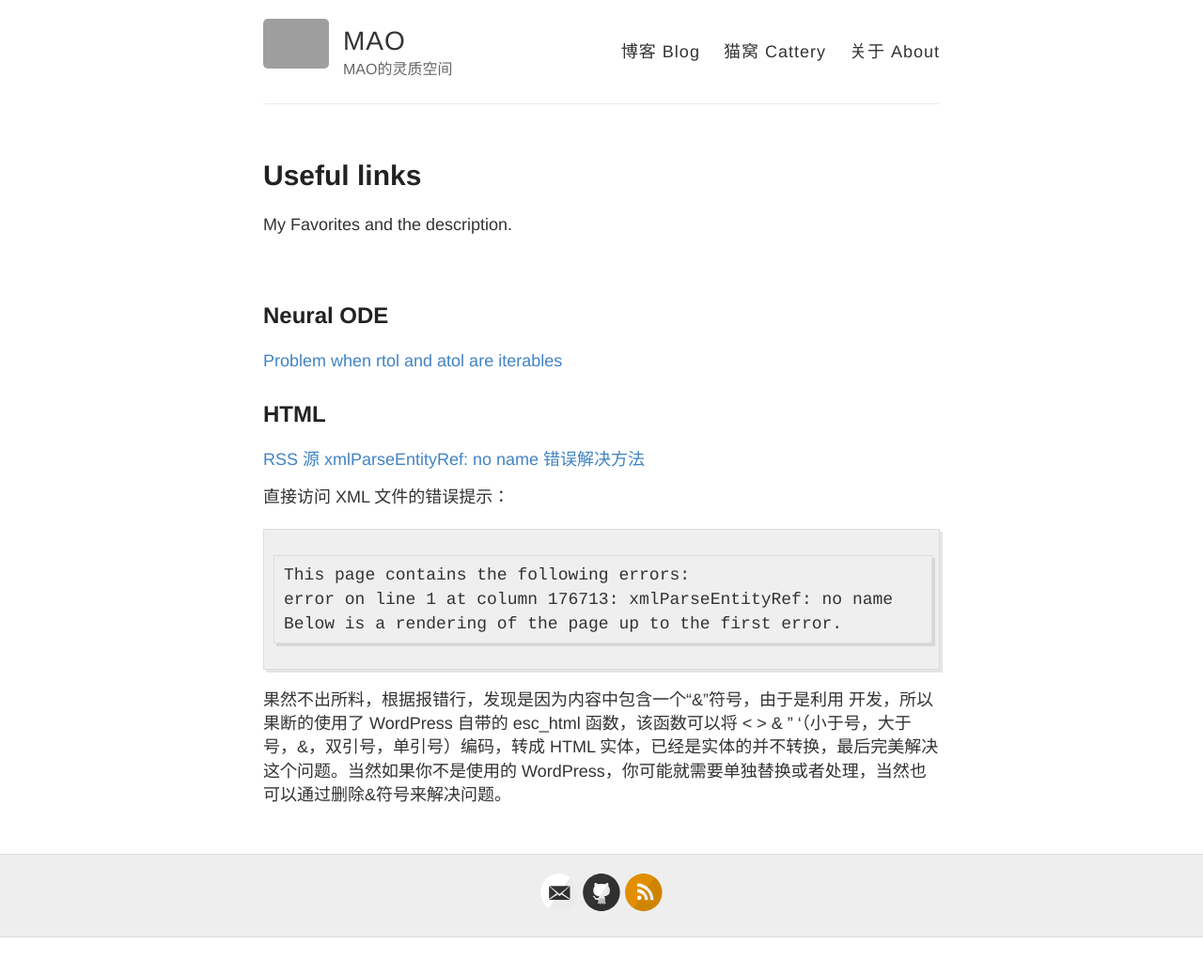
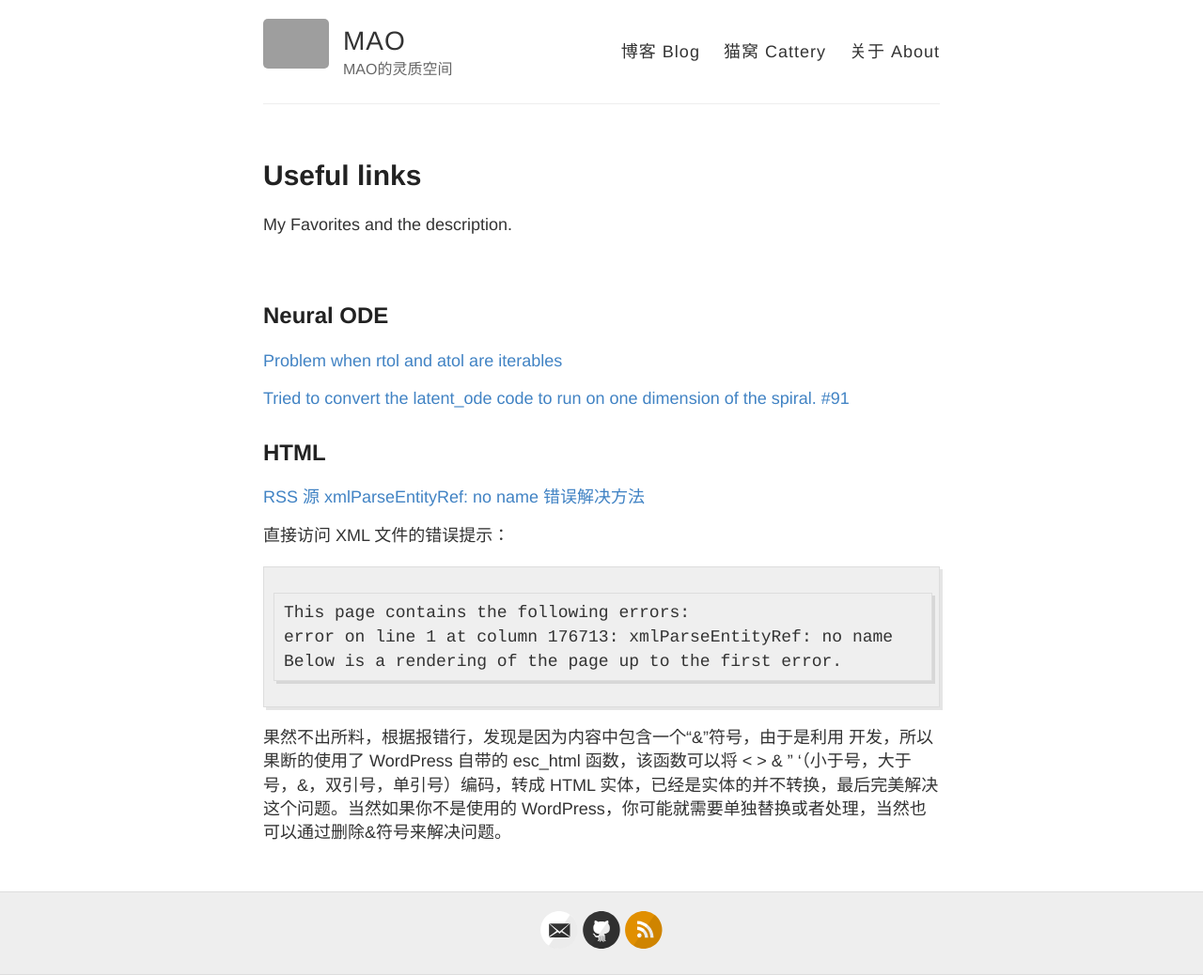
Before and after one commit to RuifMaxx/formalweb, a Jekyll site: the page built from _draft/Useful links.md, in a window 1280 px wide. Shown: the whole page at 94% size. Built offline with Jekyll 4.4.1, drawn with Linux system fonts in a browser that asks for light colours; before the commit the page ends 998 px from its top, so only the background shows below that; grey boxes are pictures that could not be loaded.

Commit message:
Update Useful links.md

```diff
--- a/_draft/Useful links.md
+++ b/_draft/Useful links.md
@@ -11,6 +11,8 @@ My Favorites and the description.
 
 [Problem when rtol and atol are iterables](https://github.com/rtqichen/torchdiffeq/issues/4)
 
+[Tried to convert the latent_ode code to run on one dimension of the spiral. #91](https://github.com/rtqichen/torchdiffeq/issues/91)
+
 ## HTML
 
 [RSS 源 xmlParseEntityRef: no name 错误解决方法](https://www.it131.org/8487.html)
```
